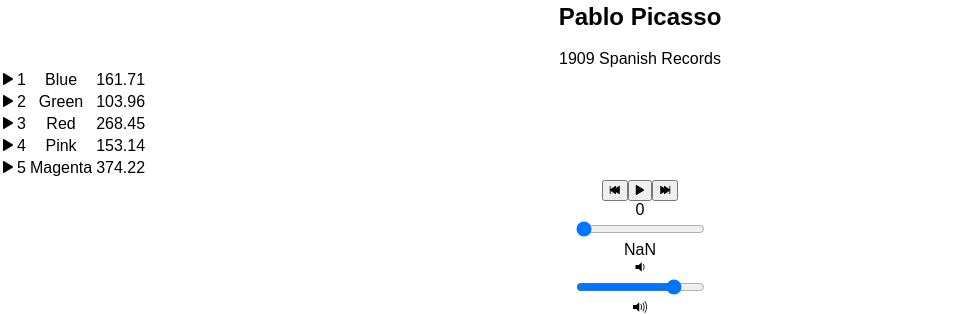
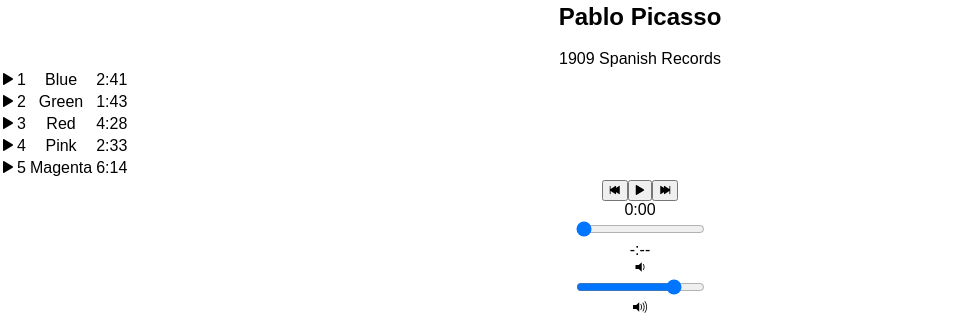
Before and after one commit to EdwardRBurton/Bloc-jams-react, a React (Create React App) app: page /album/the-colors in a window 1280 px wide. Shown: the part 720-1034 px from the top of the page, without its empty margins (0-980 px from the left). Built offline with nearby package versions, Linux system fonts and the light colour scheme.

Commit message:
Assignment 9 complete

```diff
--- a/src/components/Album.js
+++ b/src/components/Album.js
@@ -87,12 +87,28 @@ class Album extends Component {
       const newSong = this.state.album.songs[newIndex];
       this.setSong(newSong);
       this.play(newSong);
+      if(currentIndex > this.state.album.songs.length){
+        this.play(newSong);
+      }
     }
 
     handleTimeChange(e) {
       const newTime = this.audioElement.duration * e.target.value;
       this.audioElement.currentTime = newTime;
       this.setState({ currentTime: newTime });
+    }
+
+    formatTime(seconds) {
+      if (isNaN(seconds)) { return "-:--"; }
+      const wholeSeconds = Math.floor(seconds);
+      const minutes = Math.floor(wholeSeconds / 60);
+      const remainingSeconds = wholeSeconds % 60;
+      let output = minutes + ':';
+      if (remainingSeconds < 10) {
+        output += '0';
+      }
+      output += remainingSeconds;
+      return output;
     }
 
 
@@ -120,7 +136,7 @@ class Album extends Component {
                       <td className="ion-play"></td>
                       <td id="song-number"> {index + 1} </td>
                       <td id="song-title"> {this.state.album.songs[index].title}</td>
-                      <td id="song-duration"> {this.state.album.songs[index].duration}</td>
+                      <td id="song-duration"> {this.formatTime(song.duration)}</td>
                     </tr>
                   )
                 }
@@ -135,6 +151,7 @@ class Album extends Component {
            handlePrevClick={() => this.handlePrevClick()}
            handleNextClick={() => this.handleNextClick()}
            handleTimeChange={(e) => this.handleTimeChange(e)}
+           formatTime={(e) => this.formatTime(e)}
          />
     </section>);
   }
--- a/src/components/PlayerBar.js
+++ b/src/components/PlayerBar.js
@@ -16,7 +16,7 @@ import React, { Component } from 'react';
           </button>
         </section>
         <section id="time-control">
-          <div className="current-time">{this.props.currentTime}</div>
+          <div className="current-time">{this.props.formatTime(this.props.currentTime)}</div>
              <input
                type="range"
                className="seek-bar"
@@ -26,7 +26,7 @@ import React, { Component } from 'react';
                step="0.01"
                onChange={this.props.handleTimeChange}
              />
-             <div className="total-time">{this.props.duration}</div>
+             <div className="total-time">{this.props.formatTime(this.props.duration)}</div>
         </section>
         <section id="volume-control">
           <div className="icon ion-volume-low"></div>
```
